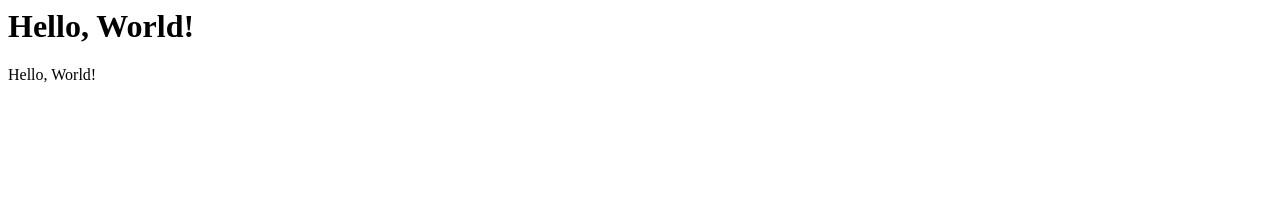
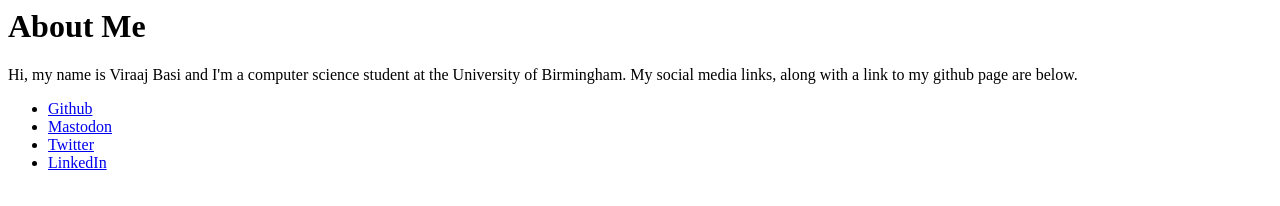
Before and after one commit to viraajbasi/viraajbasi.github.io, a plain HTML site: page index.html in a window 1280 px wide. Drawn offline with Linux system fonts and the light colour scheme.

Commit message:
updated index.html

```diff
--- a/index.html
+++ b/index.html
@@ -3,10 +3,27 @@
     <meta charset="UTF-8">
     <meta http-equiv="X-UA-Compatible" content="IE=edge">
     <meta name="viewport" content="width=device-width, initial-scale=1.0">
-    <title>Document</title>
+    <title>About Me</title>
 </head>
 <body>
-    <h1>Hello, World!</h1>
-    <p>Hello, World!</p>
+    <h1>About Me</h1>
+    <p>
+        Hi, my name is Viraaj Basi and I'm a computer science student at the University of Birmingham. My social media links, along with a link to my github page are below.
+    </p>
+
+    <ul>
+        <li>
+            <a href="https://github.com/viraajbasi">Github</a>
+        </li>
+        <li>
+            <a rel="me" href="https://techhub.social/@viraajb">Mastodon</a>
+        </li>
+        <li>
+            <a href="https://twitter.com/_viraajb">Twitter</a>
+        </li>
+        <li>
+            <a href="https://www.linkedin.com/in/viraaj-basi-775966200">LinkedIn</a>
+        </li>
+    </ul>
 </body>
 </html>
```
